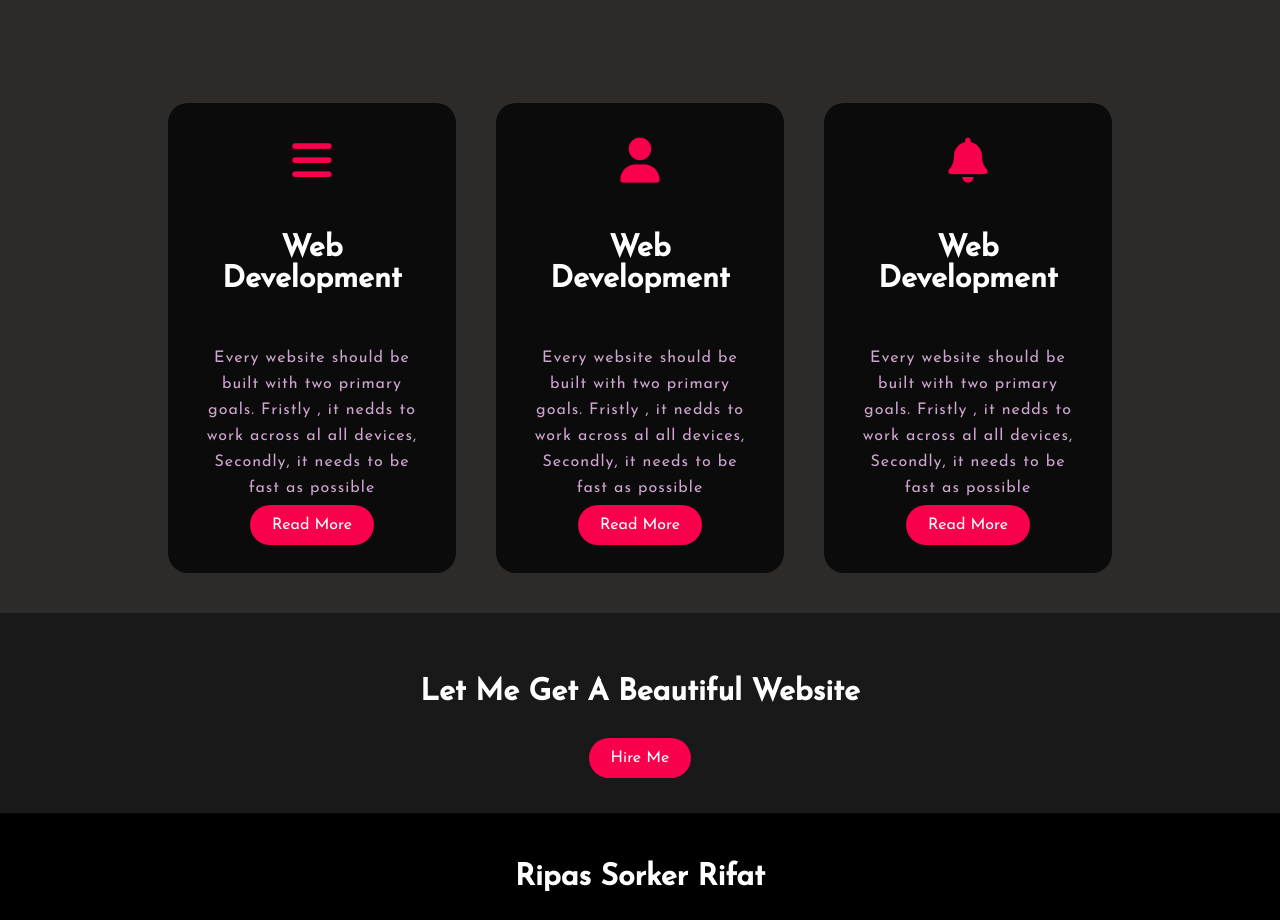
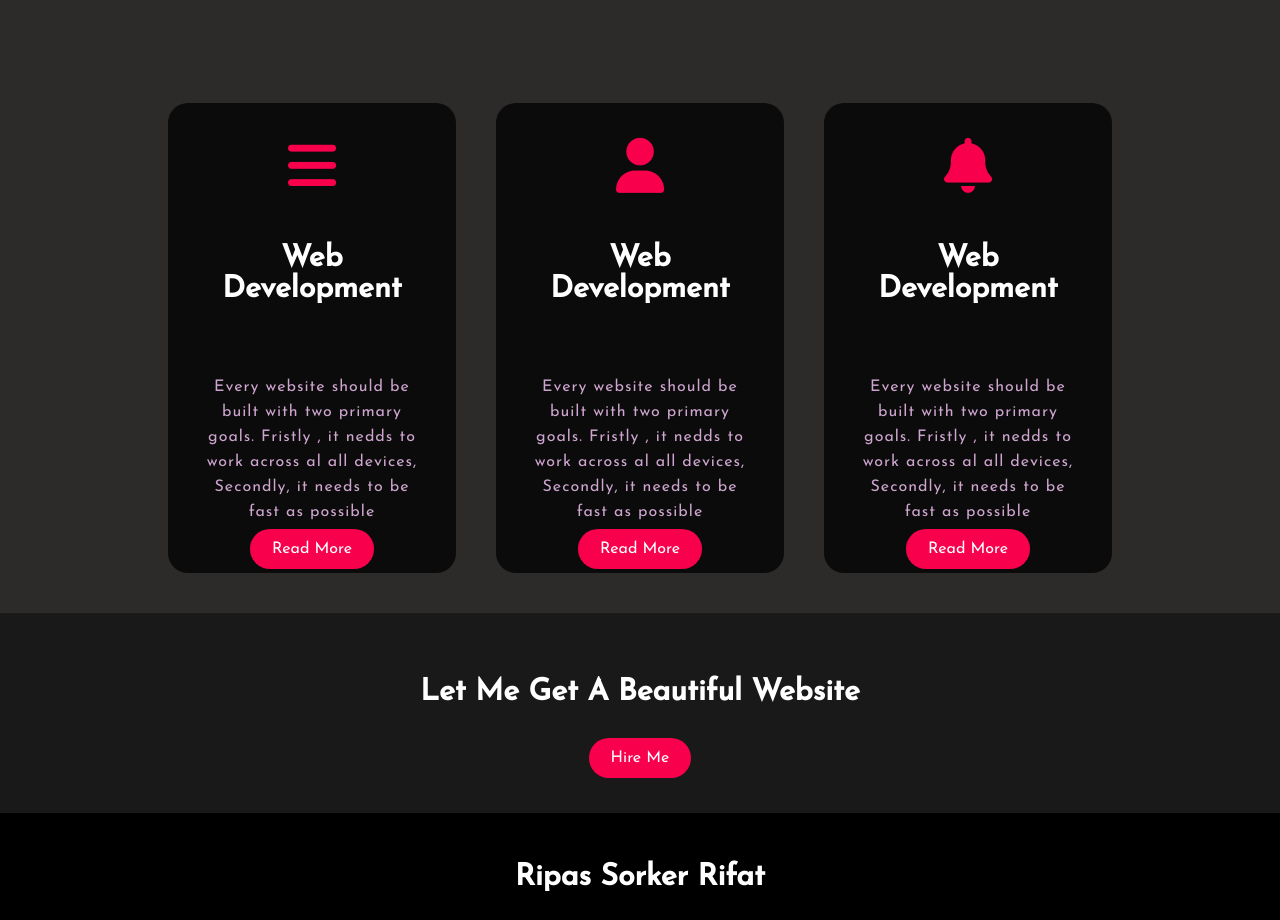
Before and after one commit to ripassorker2/developer-portfolio-, a plain HTML site: page index.html in a window 1280 px wide. Shown: the part 1740-2660 px from the top of the page. Drawn offline with Linux system fonts and the light colour scheme.

Commit message:
second commit

```diff
--- a/style.css
+++ b/style.css
@@ -218,7 +218,7 @@ h4 {
 }
 
 .service i {
-    font-size: 45px;
+    font-size: 55px;
     padding-top: 15px;
     color: #f9004d;
 }
@@ -227,12 +227,13 @@ h4 {
     color: white;
     text-transform: capitalize;
     font-size: 30px;
+    padding-bottom: 20px;
 }
 
 .service p {
     color: #fcfc;
     letter-spacing: 1px;
-    line-height: 26px
+    line-height: 25px;
 }
 
 .service a {
```
Also changed, not shown: ripas1.png (deleted), 1 other file.
